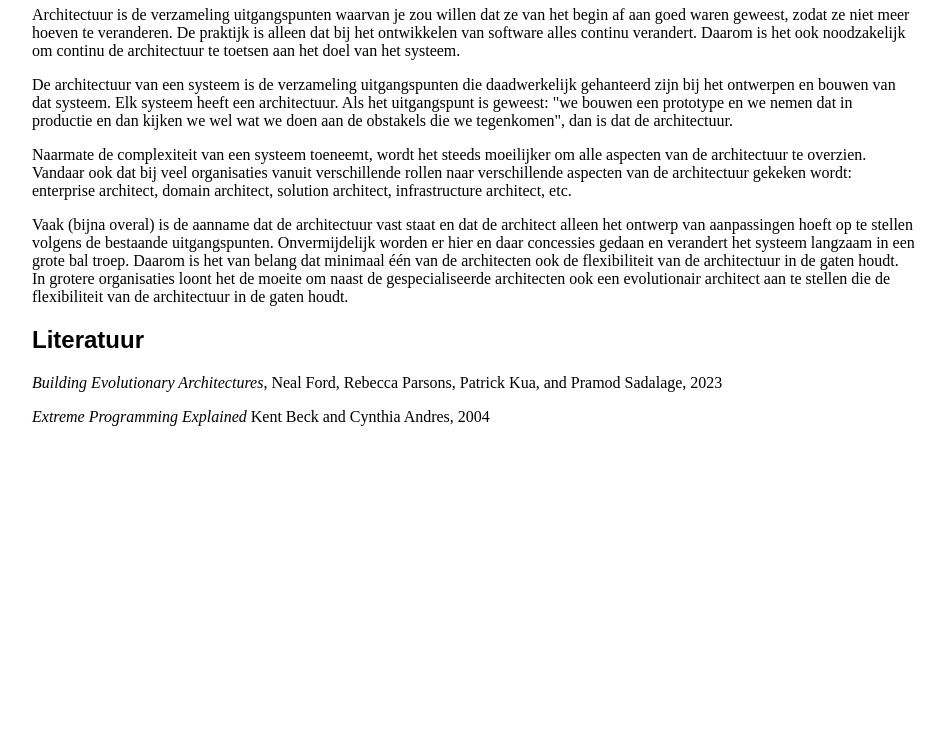
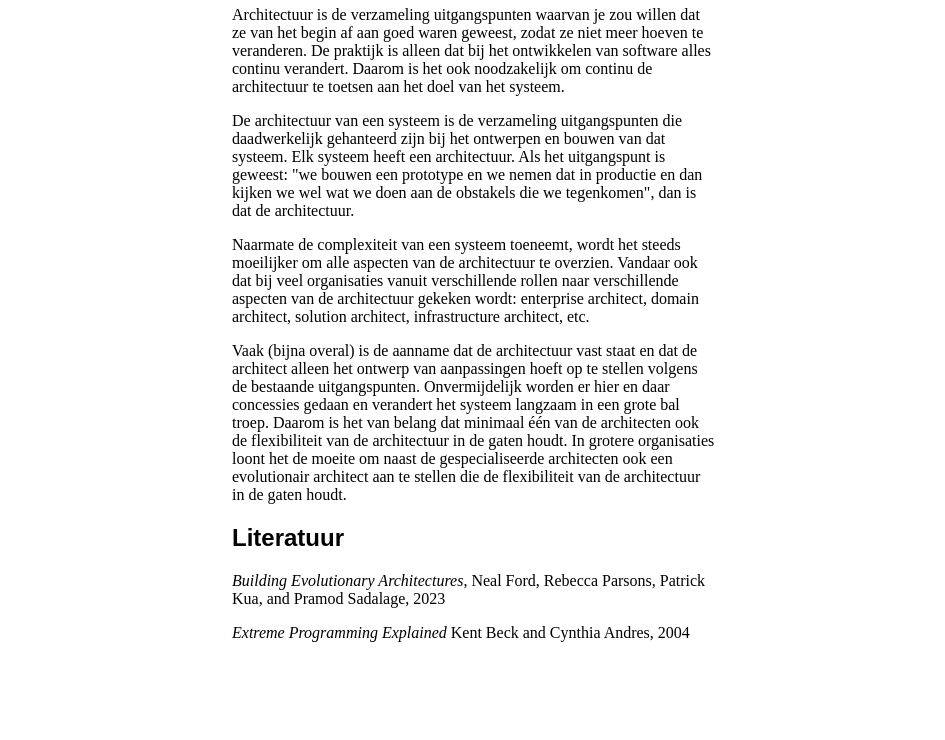
Before and after one commit to jeroenvanmaanen/blog, a plain HTML site: page docs/index.html in a window 1280 px wide. Shown: the part 60-800 px from the top of the page, without its empty margins (166-1111 px from the left). Drawn offline with Linux system fonts and the light colour scheme.

Commit message:
Updated `main.css`

```diff
--- a/docs/style/main.css
+++ b/docs/style/main.css
@@ -1,6 +1,6 @@
 html {
     margin:    0 auto;
-    max-width: 900px;
+    max-width: 500px;
 }
 
 h1, h2, h3, h4 {
```
